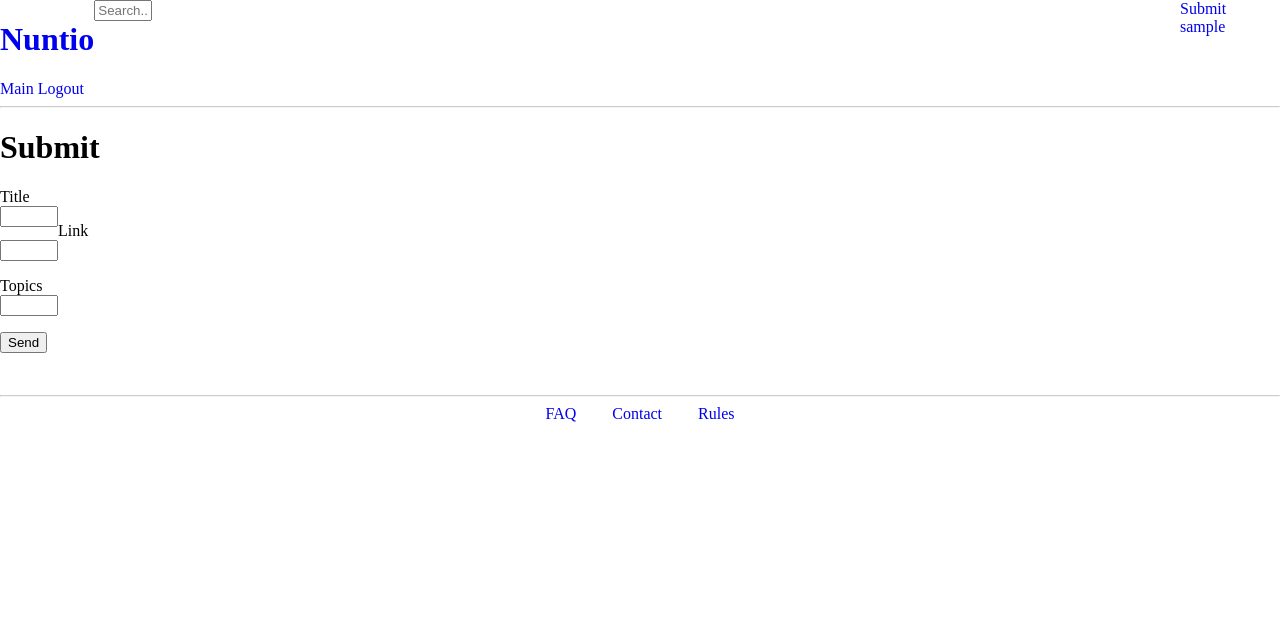
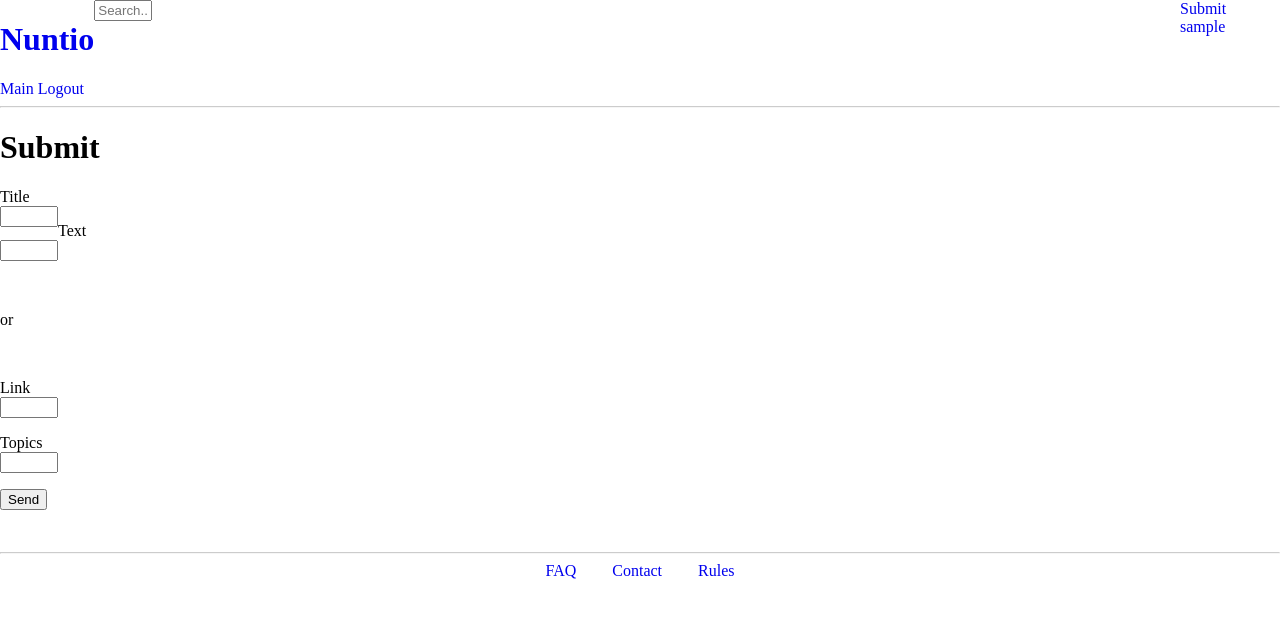
Before and after one commit to ModoUnreal/nuncio, a Flask app: page /submit in a window 1280 px wide. Shown: the top 618 px of the page. Run offline with Flask 2, Linux system fonts and the light colour scheme; the visitor is signed in with stand-in values (Sample User, id 1); data comes from the database, SQL or seed files in the repository.

Commit message:
Added link and text post support

```diff
--- a/app/forms.py
+++ b/app/forms.py
@@ -18,7 +18,8 @@ class SubmitForm(FlaskForm):
 
     title = StringField('Title', validators=[DataRequired()])
     topics = StringField('Topics', validators=[DataRequired()])
-    text = StringField('Link', validators=[Length(min=0, max=140)])
+    text = StringField('Text', validators=[Length(min=0, max=100)])
+    link = StringField('Link', validators=[Length(min=0, max=100)])
     submit = SubmitField('Send')
 
 class CommentForm(FlaskForm):
--- a/app/models.py
+++ b/app/models.py
@@ -114,6 +114,7 @@ class Post(db.Model):
     """
     id = db.Column(db.Integer, primary_key=True)
     text = db.Column(db.String(140))
+    link = db.Column(db.String(140))
     timestamp = db.Column(db.DateTime, index=True, default=datetime.datetime.utcnow)
     user_id = db.Column(db.Integer, db.ForeignKey('user.id'))
     title = db.Column(db.String(50))
@@ -132,6 +133,7 @@ class Post(db.Model):
 
 
     created_on = db.Column(db.DateTime, default=db.func.now())
+    is_link = db.Column(db.Boolean, default=True)
 
     def __repr__(self):
         return '<Post {}>'.format(self.text)
--- a/app/routes.py
+++ b/app/routes.py
@@ -18,19 +18,35 @@ def index():
 
 @app.route('/submit', methods=['GET', 'POST'])
 @login_required
-def submit():
+def submit(): # The below code is ugly and so are you.
     """View function for the submit site, which contains a standard
        form. Creates initial variables for mutable variables like
        upvotes, downvotes and importance, to avoid any TypeErrors."""
     form = SubmitForm()
     if form.validate_on_submit():
+
+        # Checks whether the topic exists, so as to not make identical topics.
         if check_topic_exists(form.topics.data):
             topic = Topic.query.filter_by(tag_name=form.topics.data).first()
             post = Post(title=form.title.data, text=form.text.data, user_id=current_user.id, topics=[topic])
+
+
         elif not check_topic_exists(form.topics.data):
             post = Post(title=form.title.data, text=form.text.data, user_id=current_user.id, topics=[Topic(tag_name=form.topics.data)])
 
+        # Checks to see if post is link or url.
+        if form.link.data == None:
+            post.is_link = False
+
+        else:
+            post.is_link = True
+
+        if form.link.data == None and form.text.data == None:
+            flash("Please input either a link or text, or both.")
+            return redirect(url_for('submit'))
+
         post.upvotes = 1
+        post.link = form.link.data
         post.downvotes = 0
         post.importance = 1
         post.score = post.get_score()
--- a/app/static/base.css
+++ b/app/static/base.css
@@ -52,6 +52,10 @@ input[type=text]:focus {
     overflow: hidden;
 }
 
+#container h1 a form {
+    display: inline-block;
+}
+
 #title {
     float: left;
     display: inline;
@@ -59,7 +63,6 @@ input[type=text]:focus {
 
 #searchbar {
     float: left;
-    display: inline;
 }
 
 #bottom-links a {
--- a/app/templates/_comment.html
+++ b/app/templates/_comment.html
@@ -1,7 +1,7 @@
 <table class="comment">
     <tr valign="top">
         {% if comment.post_id == comment.post.id %}
-            <td>{{ comment.text }} by: {{ comment.username }}</td>
+        <td>{{ comment.text }} by: <a href="{{ url_for('user', username=comment.username) }}">{{ comment.username }}</a></td>
             {% if current_user.username == comment.username %}
             <form action="{{ url_for('delete_comment', comment_id=comment.id,
                 post_id=comment.post_id) }}" method=post>
--- a/app/templates/submit.html
+++ b/app/templates/submit.html
@@ -11,10 +11,22 @@
         <span style="color: red;">[{{ error }}]</span>
         {% endfor %}
         </p>
-         <p>
+        <p>
         {{ form.text.label }}<br>
         {{ form.text(size=32) }}
         {% for error in form.text.errors %}
+        <span style="color: red;">[{{ error }}]</span>
+        {% endfor %}
+        </p>
+
+        <br>
+        <p>or</p>
+        <br>
+
+        <p>
+        {{ form.link.label }}<br>
+        {{ form.link(size=32) }}
+        {% for error in form.link.errors %}
         <span style="color: red;">[{{ error }}]</span>
         {% endfor %}
         </p>
```
Also changed, not shown: app/templates/_post.html (+6 -1 lines).
